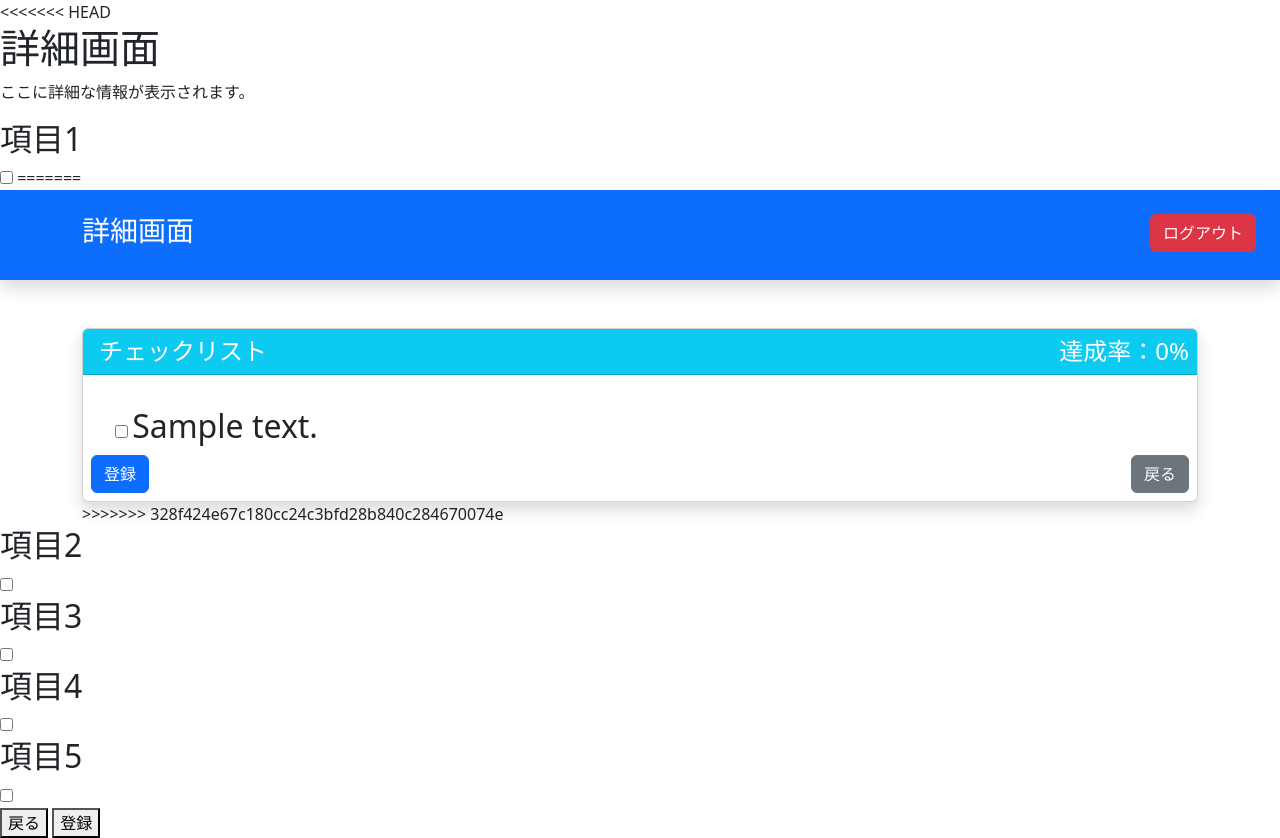
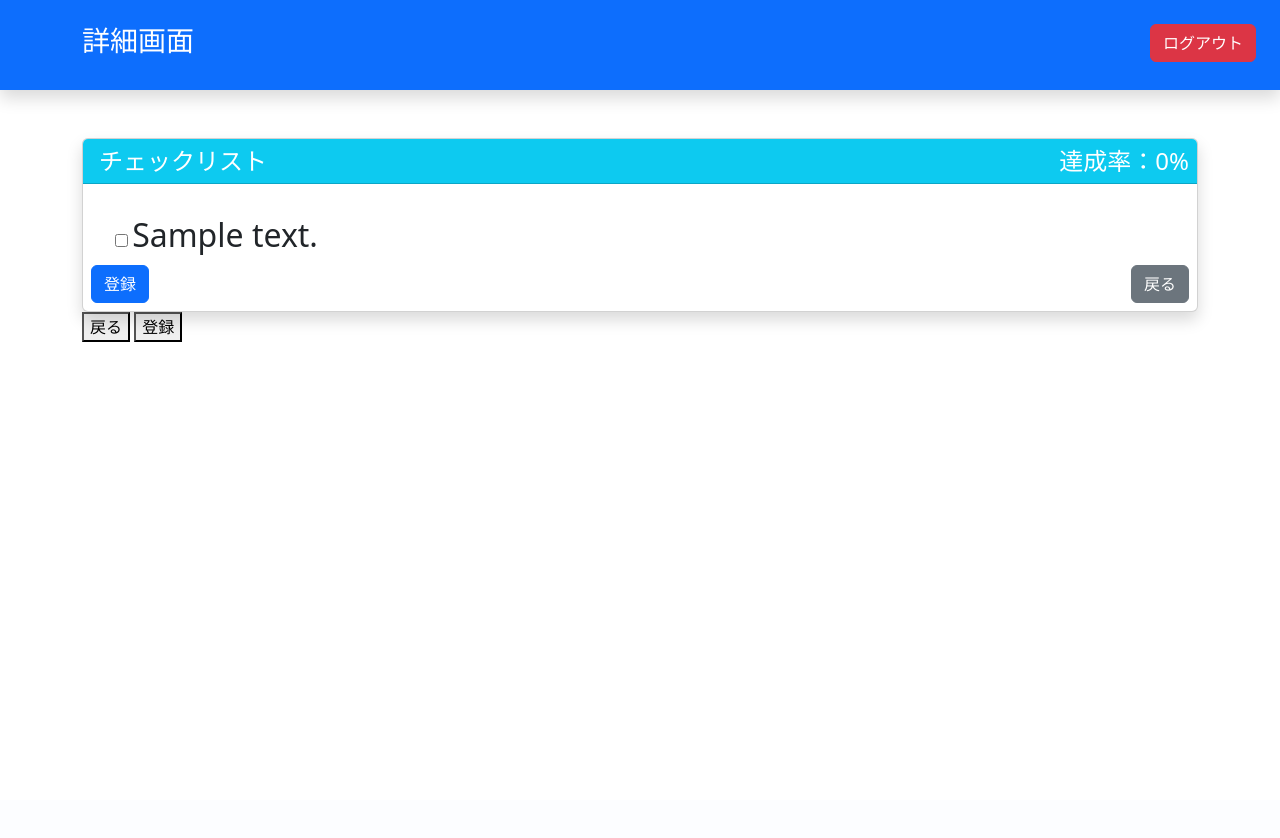
Before and after one commit to SakuraHama/TeamCreate_Phese2_teamA, a PHP site: the page made by Detail.php in a window 1280 px wide. After the commit the page ends 342 px from the top, so only its background shows below. Run offline with PHP 8.4, Linux system fonts and the light colour scheme; the visitor is signed in with stand-in values (Sample User, id 1); tables that the repository leaves empty hold one stand-in row (values such as "Sample post").

Commit message:
pull request

```diff
--- a/Detail.php
+++ b/Detail.php
@@ -67,17 +67,6 @@ try {
 </head>
 
 <body>
-<<<<<<< HEAD
-    <h1>詳細画面</h1>
-    <p>
-        ここに詳細な情報が表示されます。
-    </p>
-
-    <div>
-        <h2>項目1</h2>
-        <input type="checkbox" id="item1" name="items[]" value="">
-=======
-    <!-- Header -->
     <header class="bg-primary text-white py-4 shadow position-relative">
         <div class="container">
             <h1 class="h3">詳細画面</h1>
@@ -112,29 +101,6 @@ try {
                 </div>
             </form>
         </div>
->>>>>>> 328f424e67c180cc24c3bfd28b840c284670074e
-    </div>
-
-    <div>
-        <h2>項目2</h2>
-        <input type="checkbox" id="item2" name="items[]" value="">
-    </div>
-
-    <div>
-        <h2>項目3</h2>
-        <input type="checkbox" id="item3" name="items[]" value="">
-    </div>
-
-    <div>
-        <h2>項目4</h2>
-        <input type="checkbox" id="item4" name="items[]" value="">
-    </div>
-
-    <div>
-        <h2>項目5</h2>
-        <input type="checkbox" id="item5" name="items[]" value="">
-    </div>
-
     <a href="Step.php"><button>戻る</button></a>
     <button type="submit">登録</button>
 
```
